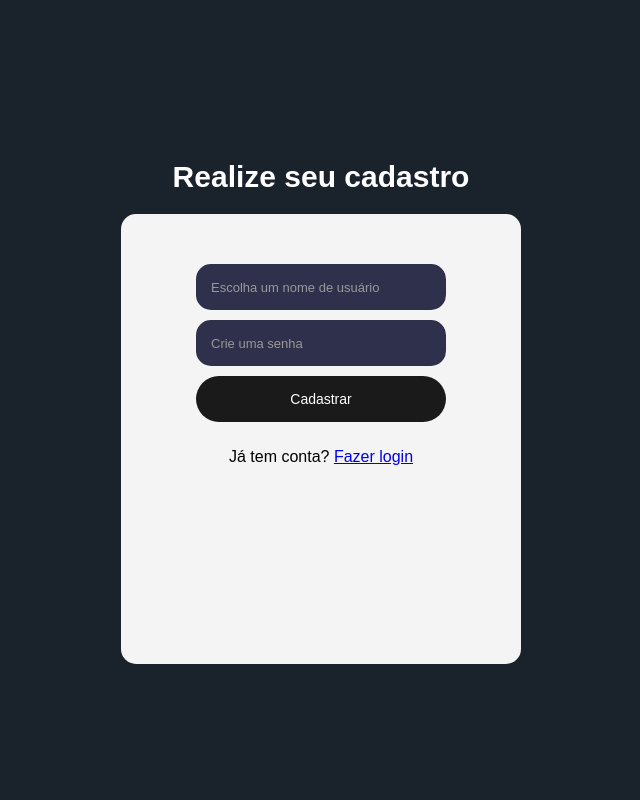
After one commit to arthurrodriguessdev/task-manager, a Django app: page /cadastro/ in a window 1280 px wide. The commit adds this page. Shown: the whole page, without its empty margins (319-959 px from the left). Run offline with Django 5.2, Linux system fonts and the light colour scheme.

Commit message:
implementando autenticacao nos formularios de login

```diff
--- /dev/null
+++ b/accounts/templates/accounts/cadastro.html
@@ -0,0 +1,18 @@
+{% extends "_base.html" %}
+
+{% block title %}
+Página de Cadastro
+{% endblock %}
+
+{% block content %}
+<div class="login">
+<h2 class="login-title">Realize seu cadastro</h2>
+    <form class="form" action="{% url 'cadastro_view' %}" method="POST">
+    {% csrf_token %} <!--Segurança, obrigatório-->
+    <input class="name" type="text" name="nome" placeholder="Escolha um nome de usuário">
+    <input class="password" type="password" name="senha" placeholder="Crie uma senha">
+    <button class="button" type="submit">Cadastrar</button>
+    <p class="tela-login-redirect">Já tem conta? <a class="tela-login-redirect" href="{% url 'login_view' %}">Fazer login</a></p>
+    </form>
+</div>
+{% endblock %}
--- a/accounts/templates/accounts/login.html
+++ b/accounts/templates/accounts/login.html
@@ -7,10 +7,12 @@ Página de Login
 {% block content %}
 <div class="login">
     <h1 class="login-title">Seja bem-vindo!</h1>
-    <form class="form">
+    <form class="form" action="{% url 'login_view' %}" method="POST">
+        {% csrf_token %} <!--Token de segurança (verificação de formulário) é obrigatório-->
         <input class="name" type="text" id="nome" name="nome" placeholder="Digite o nome do usuário">
         <input class="password" type="password" id="senha" name="senha" placeholder="Insira a senha">
-        <button class="button" type="submit">Entrar</button>
+        <button class="button" type="submit" value="entrar">Entrar</button>
+        <p class="register-link">Ainda não tem uma conta? <a href="{% url 'cadastro_view' %}">Cadastre-se</a></p>
     </form>
     <p><a href="#" class="forgot-password">Esqueceu a senha?</a></p>
 </div>
--- a/accounts/urls.py
+++ b/accounts/urls.py
@@ -1,6 +1,7 @@
 from django.urls import path
-from accounts.views import login_view
+from accounts.views import login_view, cadastro_view
 
 urlpatterns = [
-    path('', login_view, name="login_view")
+    path('', login_view, name="login_view"),
+    path('cadastro/', cadastro_view, name="cadastro_view"),
 ]
--- a/accounts/views.py
+++ b/accounts/views.py
@@ -1,5 +1,36 @@
-from django.shortcuts import render
+from django.shortcuts import render, redirect
 from django.http import HttpResponse
+from django.contrib.auth.models import User # venv > lib64 > django > contrib > auth > models.py > User(Abstract)...
+from django.contrib.auth import authenticate, login
 
+#Criando um usuário
+def cadastro_view(request):
+    if request.method == 'GET': #Se o usuário SOMENTE ACESSOU a página
+        return render(request, 'accounts/cadastro.html')
+    else: #Senão for GET, é POST, usuário enviou os dados, clicou no botão Cadastrar
+        username = request.POST.get('nome') #Recebendo os dados
+        senha = request.POST.get('senha') #Recebendo os dados
+
+        user = User.objects.filter(username=username).first() #Se já tiver esse usuário no banco, armazena na variável user
+
+        if user:
+            return HttpResponse('Já existe um usuário com esse nome')
+        else:
+            user = User.objects.create_user(username=username, password=senha)
+            return redirect('login_view')
+
+#Entrando, logando com esse usuário
 def login_view(request):
-    return render(request, 'accounts/login.html')
+    if request.method == 'GET':
+        return render(request, 'accounts/login.html')
+    else:
+        username = request.POST.get('nome') #Recebendo os dados
+        senha = request.POST.get('senha') #Recebendo os dados
+
+        user = authenticate(username=username, password=senha) #TENTA autenticar com os dados fornecidos
+
+        if user:
+            login(request, user)
+            return HttpResponse('Autenticado')
+        else:
+            return HttpResponse('E-mail ou senha inválidos')
--- a/static/accounts/css/style.css
+++ b/static/accounts/css/style.css
@@ -42,6 +42,9 @@ body {
     font-size: 14px;
 }
 
+.register-link{
+    font-family: Arial, Helvetica, sans-serif;
+}
 .name::placeholder, .password::placeholder{
     color: #999999;
     font-size: 13px;
@@ -61,3 +64,7 @@ body {
     color: #007BFF;
     text-decoration: none;
 }
+
+.tela-login-redirect{
+    font-family: Arial, Helvetica, sans-serif;
+}
```
Also changed, not shown: db.sqlite3.
